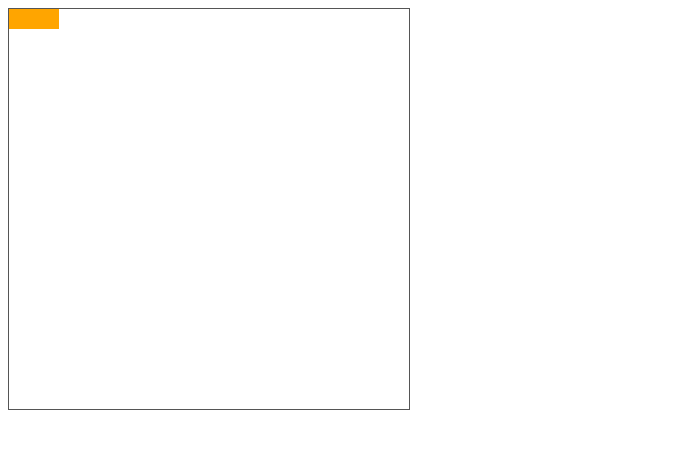
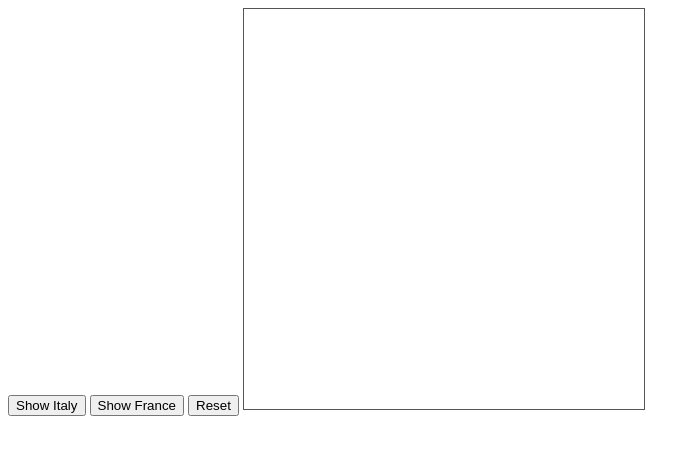
Before and after one commit to vmando/BIGDIVE3-exercises, a plain HTML site: page olympic_weight/olympic_stack.html in a window 1280 px wide. Shown: the whole page, without its empty margins (0-700 px from the left). Drawn offline with Linux system fonts and the light colour scheme.

Commit message:
show hide widget logic

```diff
--- a/olympic_weight/olympic_stack.html
+++ b/olympic_weight/olympic_stack.html
@@ -11,7 +11,9 @@
 
     </head>
     <body>
-
+        <button class="widget_trigger" id="italy">Show Italy</button>
+        <button class="widget_trigger" id="france">Show France</button>
+        <button class="widget_reset">Reset</button>
         <svg class='stack'>
         </svg>
 
@@ -29,10 +31,10 @@
 
             // stack graph logic here
 
-
+            function update_widgets(widget_nations){
                 // Select all present and future <g class="widget"> objects
                 var widgets = svg.selectAll('g.widget')
-                .data(['Italy', 'France'])
+                    .data(widget_nations)
 
                 // if widget exists in the canvas and we don't want it anymore
                 widgets.exit()
@@ -48,6 +50,25 @@
                     .attr('width', 50)
                     .attr('height', 20)
                     .attr('fill', 'orange')
+            }
+
+            // This array contains the objects representing the nations the user selected.
+            var widget_nations = []
+
+            // Temporary trigger for widegts
+            d3.selectAll('.widget_trigger')
+                .on('click', function(){
+                    // widget_nations.push() // Later on, object should be directly passed as argument
+                    // update_widgets(widget_nations)
+                    console.log(this.id)
+                    })
+
+            d3.select('.widget_reset')
+                .on('click', function(){
+                    widget_nations = []
+                    update_widgets(widget_nations)
+                    })
+
 
         </script>
     </body>
```
Lines whose indentation alone changed are shown as unchanged.
